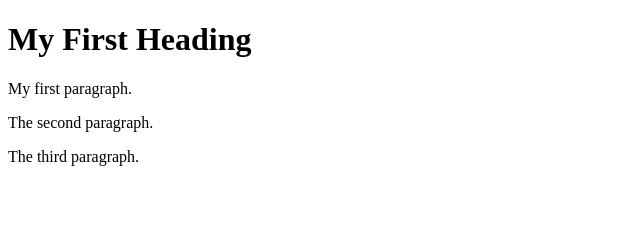
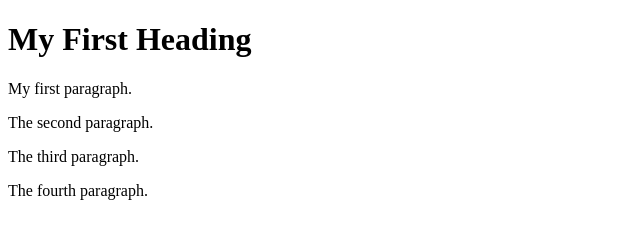
Before and after one commit to Paradeus-Narciss/ProjectA, a plain HTML site: page index.html in a window 1280 px wide. Shown: the whole page, without its empty margins (0-640 px from the left). Drawn offline with Linux system fonts and the light colour scheme.

Commit message:
commit 2

```diff
--- a/index.html
+++ b/index.html
@@ -6,6 +6,7 @@
 <p>My first paragraph.</p>
 <p>The second paragraph.</p>
 <p>The third paragraph.</p>
+<p>The fourth paragraph.</p>
 
 </body>
 </html>
```
